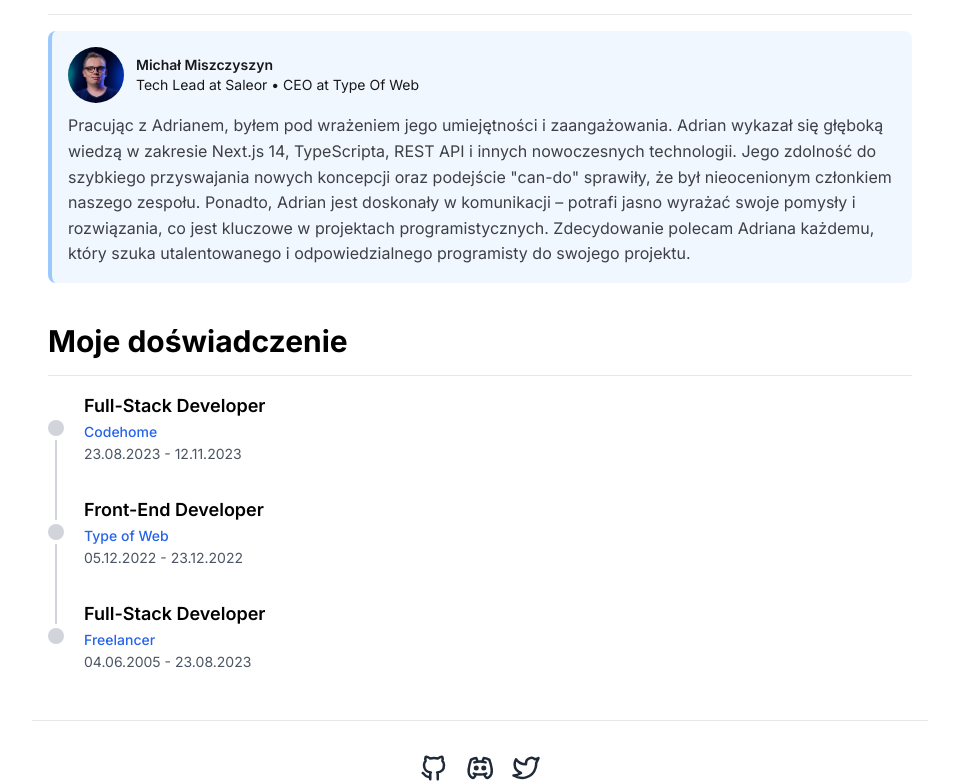
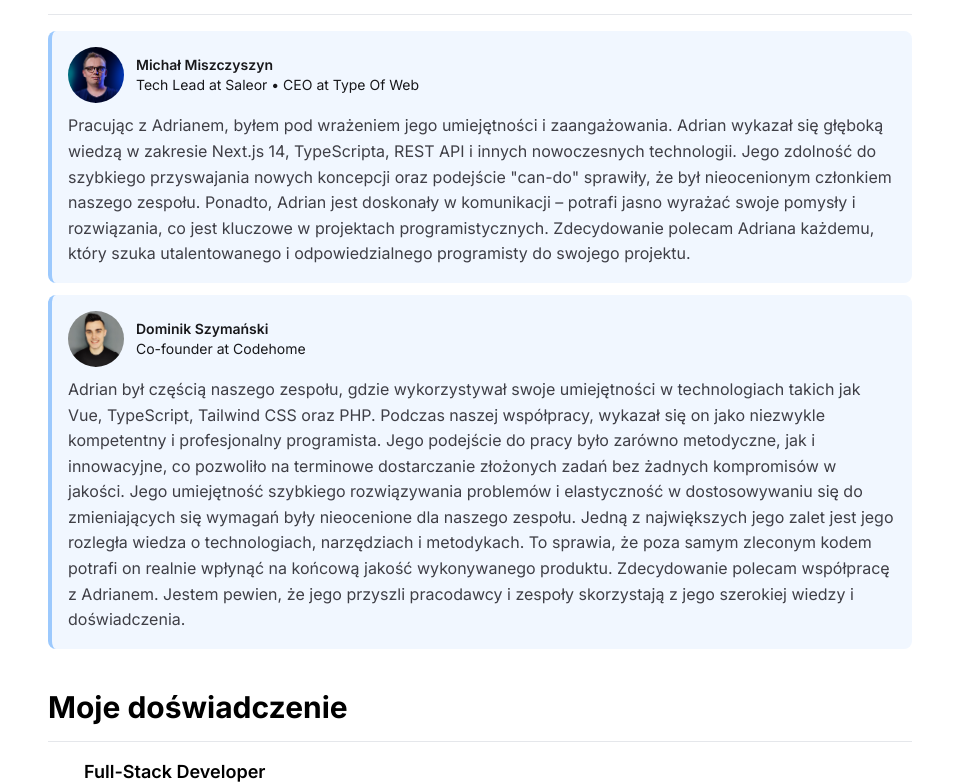
Before and after one commit to AdiPol1359/adipol.dev, a Next.js app: page /o-mnie in a window 1280 px wide. Shown: the part 1224-2008 px from the top of the page, without its empty margins (160-1119 px from the left). Built offline with nearby package versions, Linux system fonts and the light colour scheme; no server answers.

Commit message:
feat: add new recommendation

```diff
--- a/src/components/RecommendationsSection/RecommendationsSection.tsx
+++ b/src/components/RecommendationsSection/RecommendationsSection.tsx
@@ -6,7 +6,7 @@ import { recommendations } from '@/data/recommendations';
 export const RecommendationsSection = () => (
 	<section className="space-y-4">
 		<PageTitle level={2}>Moje rekomendacje</PageTitle>
-		<ul>
+		<ul className="space-y-3">
 			{recommendations.map((recommendation) => (
 				<RecommendationsSectionListItem
 					key={recommendation.name}
--- a/src/components/RecommendationsSection/RecommendationsSectionListItem.tsx
+++ b/src/components/RecommendationsSection/RecommendationsSectionListItem.tsx
@@ -10,7 +10,7 @@ export const RecommendationsSectionListItem = ({
 	recommendation: { image, name, positions, content },
 }: RecommendationsSectionListItemProps) => (
 	<li>
-		<blockquote className="space-y-2.5 rounded-lg border-l-4 border-blue-300/90 bg-blue-100/40 p-4 dark:border-blue-600/80 dark:bg-blue-200/5">
+		<blockquote className="space-y-2.5 rounded-lg border-l-4 border-blue-300/90 bg-blue-100/40 p-4 dark:border-blue-600 dark:bg-blue-200/5">
 			<div className="flex items-center gap-x-3 text-zinc-900 dark:text-zinc-100">
 				<Image
 					src={image}
--- a/src/data/recommendations.ts
+++ b/src/data/recommendations.ts
@@ -1,3 +1,4 @@
+import DominikSzymanski from '@/assets/images/recommendations/dominik-szymanski.png';
 import MichalMiszczyszyn from '@/assets/images/recommendations/michal-miszczyszyn.png';
 
 import type { Recommendation } from '@/types';
@@ -10,4 +11,11 @@ export const recommendations: Recommendation[] = [
 		content:
 			'Pracując z Adrianem, byłem pod wrażeniem jego umiejętności i zaangażowania. Adrian wykazał się głęboką wiedzą w zakresie Next.js 14, TypeScripta, REST API i innych nowoczesnych technologii. Jego zdolność do szybkiego przyswajania nowych koncepcji oraz podejście "can-do" sprawiły, że był nieocenionym członkiem naszego zespołu. Ponadto, Adrian jest doskonały w komunikacji – potrafi jasno wyrażać swoje pomysły i rozwiązania, co jest kluczowe w projektach programistycznych. Zdecydowanie polecam Adriana każdemu, który szuka utalentowanego i odpowiedzialnego programisty do swojego projektu.',
 	},
+	{
+		image: DominikSzymanski,
+		name: 'Dominik Szymański',
+		positions: ['Co-founder at Codehome'],
+		content:
+			'Adrian był częścią naszego zespołu, gdzie wykorzystywał swoje umiejętności w technologiach takich jak Vue, TypeScript, Tailwind CSS oraz PHP. Podczas naszej współpracy, wykazał się on jako niezwykle kompetentny i profesjonalny programista. Jego podejście do pracy było zarówno metodyczne, jak i innowacyjne, co pozwoliło na terminowe dostarczanie złożonych zadań bez żadnych kompromisów w jakości. Jego umiejętność szybkiego rozwiązywania problemów i elastyczność w dostosowywaniu się do zmieniających się wymagań były nieocenione dla naszego zespołu. Jedną z największych jego zalet jest jego rozległa wiedza o technologiach, narzędziach i metodykach. To sprawia, że poza samym zleconym kodem potrafi on realnie wpłynąć na końcową jakość wykonywanego produktu. Zdecydowanie polecam współpracę z Adrianem. Jestem pewien, że jego przyszli pracodawcy i zespoły skorzystają z jego szerokiej wiedzy i doświadczenia.',
+	},
 ];
```
Also changed, not shown: src/assets/images/recommendations/dominik-szymanski.png (added).
